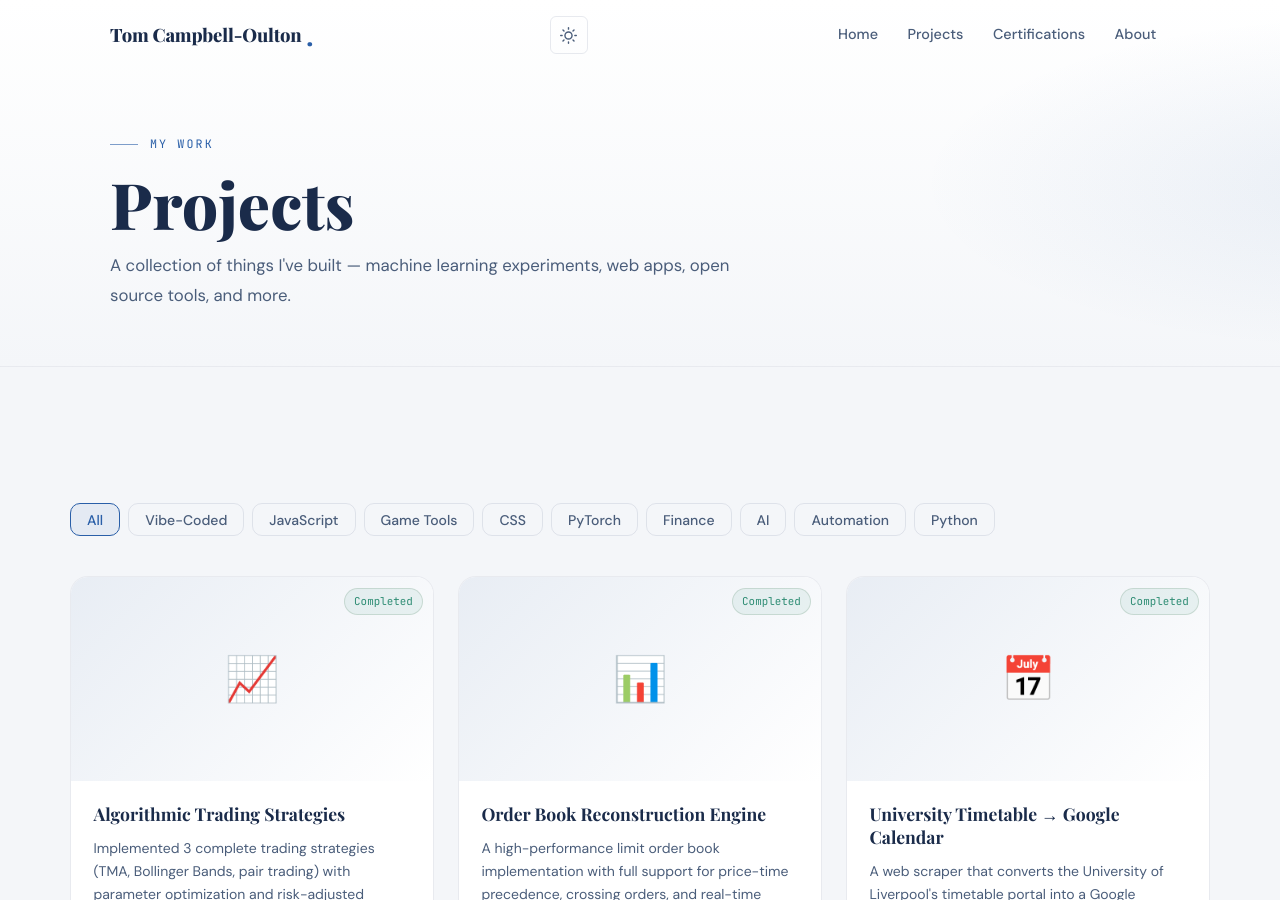
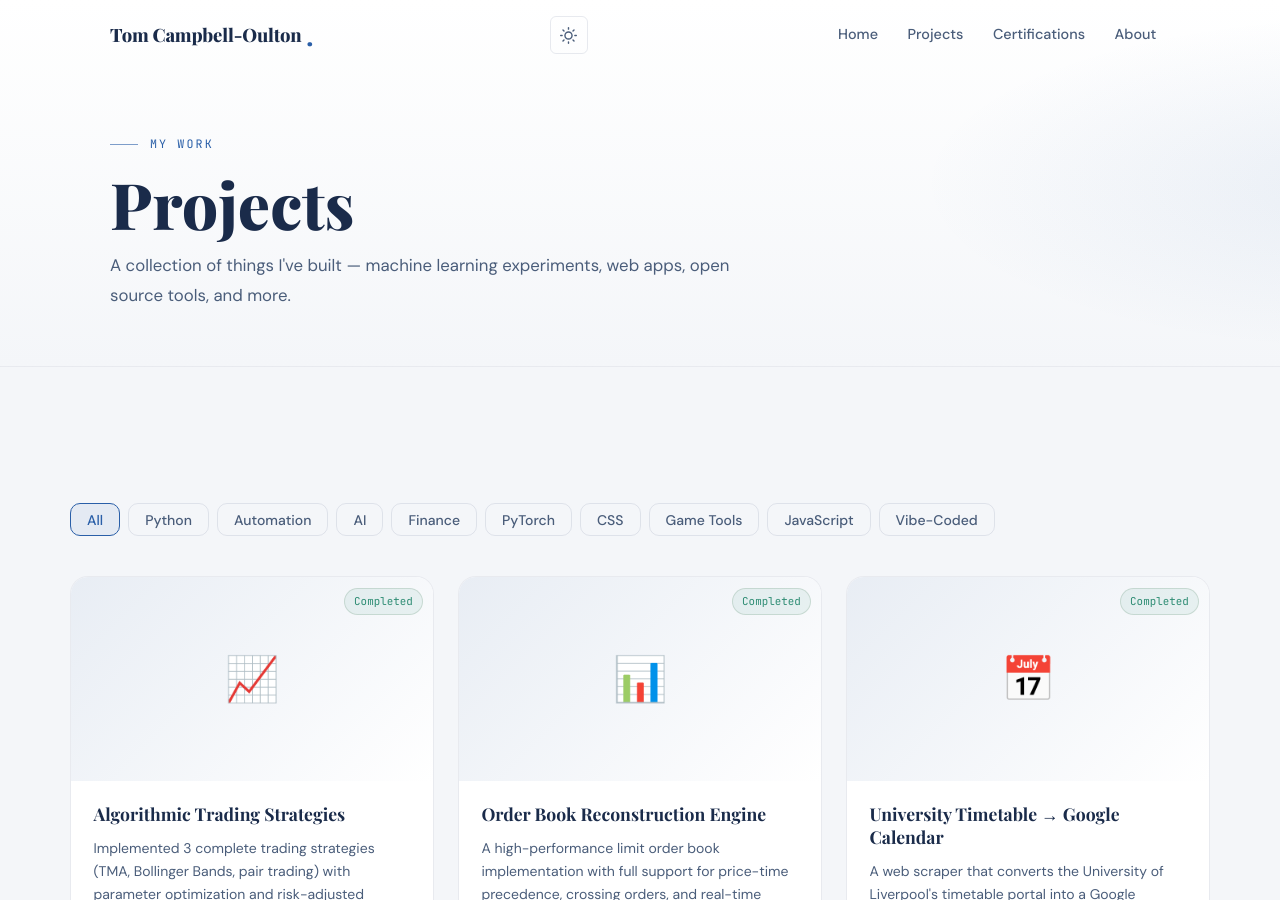
Before and after one commit to TomCampbellOulton/TomCampbellOulton.github.io, a Jekyll site: the page built from projects.html, in a window 1280 px wide and 900 px high. Built offline with Jekyll 4.4.1, drawn with Linux system fonts in a browser that asks for light colours.

Commit message:
Fixed Button Ordering - removed Reverse

```diff
--- a/projects.html
+++ b/projects.html
@@ -47,7 +47,7 @@ permalink: /projects/
     {% assign tag_entries = tag_entries | push: entry %}
   {% endfor %}
 
-  {% assign sorted_entries = tag_entries | sort | reverse %}
+  {% assign sorted_entries = tag_entries | sort %}
 
   <div class="projects-filter reveal" role="group" aria-label="Filter projects by technology">
     <button class="filter-btn active" data-filter="all">All</button>
```
